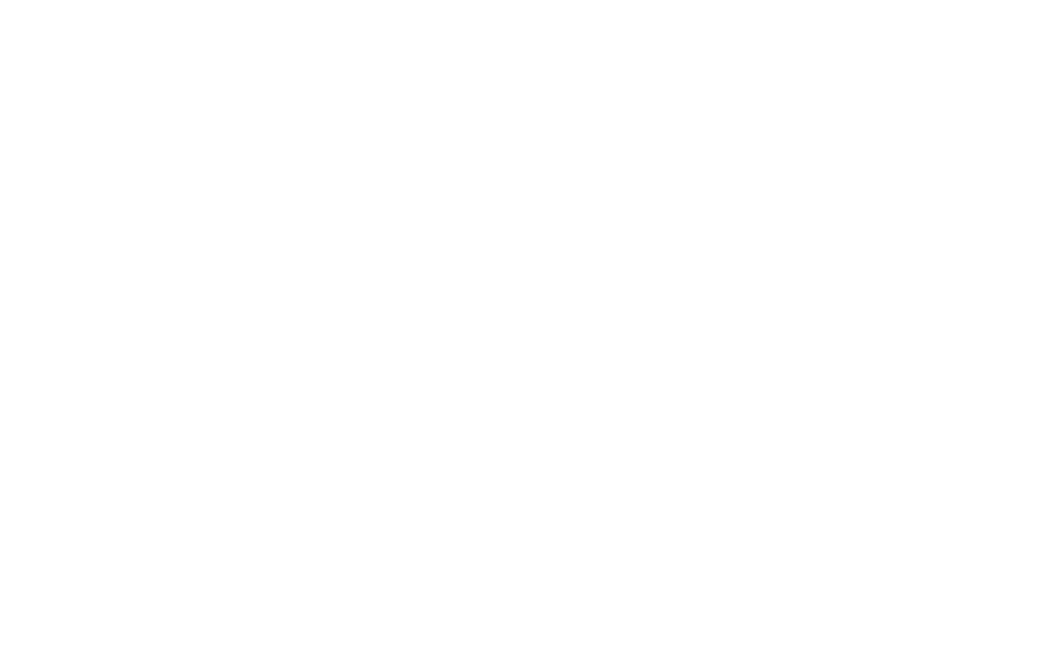
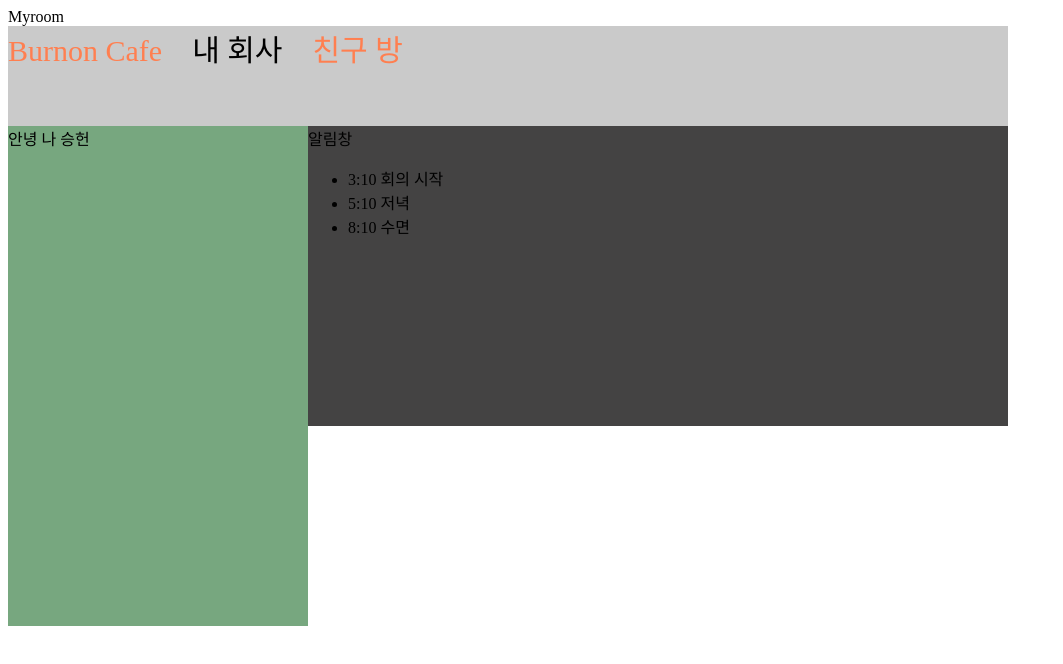
Before and after one commit to florence1920/Burnon, a Vue app in the folder front/: page /myroom in a window 1280 px wide. Shown: the top 664 px of the page, without its empty margins (0-1063 px from the left). Built offline with nearby package versions, Linux system fonts and the light colour scheme.

Commit message:
cafe comp

```diff
--- a/front/src/api/index.js
+++ b/front/src/api/index.js
@@ -1,7 +1,8 @@
 import axios from 'axios';
 
 function getRes(){
-    const url = 'http://18.191.144.222:5000/'
+    const url = 'http://localhost:5000/'
+    //const url = 'http://18.191.144.222:5000/'
     return axios.get(url);
 }
 
--- /dev/null
+++ b/front/src/components/common/Character.vue
@@ -0,0 +1,17 @@
+<template>
+  <div>
+      <div class="box">
+          안녕 나 승헌
+      </div>
+  </div>
+</template>
+
+<script>
+export default {
+
+}
+</script>
+
+<style scoped>
+    .box {width: 300px; height: 500px; background: rgb(119, 167, 127);}
+</style>
--- /dev/null
+++ b/front/src/components/common/NavFavorite.vue
@@ -0,0 +1,22 @@
+<template>
+    <div>
+        <div class="box">
+            <router-link to='/burnoncafe' class="nav fav">Burnon Cafe</router-link>
+            <router-link to='/mycompany' class="nav normal">내 회사</router-link>
+            <router-link to='/friend' class="nav fav">친구 방</router-link>
+        </div>
+    </div>
+</template>
+
+<script>
+export default {
+
+}
+</script>
+
+<style scoped>
+    .box {width: 1000px; height: 100px; background: #cacaca;}
+    .nav {text-decoration: none; font-size: 30px; margin:0 30px 0 0;}
+    .fav {color:coral;}
+    .normal {color:black;}
+</style>
--- /dev/null
+++ b/front/src/components/common/Notice.vue
@@ -0,0 +1,20 @@
+<template>
+  <div class="box">
+      알림창
+      <ul>
+          <li>3:10 회의 시작</li>
+          <li>5:10 저녁</li>
+          <li>8:10 수면</li>
+      </ul>
+  </div>
+</template>
+
+<script>
+export default {
+
+}
+</script>
+
+<style scoped>
+    .box {width: 700px; height: 300px; background: #444343;}
+</style>
--- /dev/null
+++ b/front/src/components/common/SpeechBubble.vue
@@ -0,0 +1,18 @@
+<template>
+  <div>
+      <div class="box">
+        포장하시겠습니까?
+        배달하시겠습니까?
+      </div>
+  </div>
+</template>
+
+<script>
+export default {
+
+}
+</script>
+
+<style scoped>
+    .box {width: 300px; height: 400px; background: #b95e5e;}
+</style>
--- a/front/src/router/index.js
+++ b/front/src/router/index.js
@@ -1,6 +1,8 @@
 import Vue from 'vue'
 import VueRouter from 'vue-router'
 import Mainview from '@/views/Mainview.vue'
+import BurnonCafeView from '@/views/company/food/cafe/BurnonCafeView.vue'
+import MyRoom from '@/views/MyRoom.vue';
 Vue.use(VueRouter)
 
 const routes = [
@@ -9,6 +11,17 @@ const routes = [
     name: 'Mainview',
     component: Mainview
   },
+  {
+    path: '/myroom',
+    name: 'MyRoom',
+    component: MyRoom
+  },
+  {
+    path: '/burnoncafe',
+    name: 'BurnonCafeView',
+    component: BurnonCafeView
+  },
+
 ]
 
 const router = new VueRouter({
--- a/front/src/views/Mainview.vue
+++ b/front/src/views/Mainview.vue
@@ -2,6 +2,7 @@
   <div>
       mainview
       <test></test>
+      <router-link to="/myroom" class="nav">마이 룸 바로가기</router-link>
   </div>
 </template>
 
@@ -13,6 +14,6 @@ export default {
 }
 </script>
 
-<style>
-
-</style>
+<style scoped>
+  .nav {text-decoration: none; font-size: 50px; color:rgb(255, 140, 0);}
+</style>>
--- /dev/null
+++ b/front/src/views/MyRoom.vue
@@ -0,0 +1,24 @@
+<template>
+    <div>
+        Myroom
+        <nav-favorite></nav-favorite>
+        <div>
+            <character class="floatL"></character>
+            <notice class="floatL"></notice>
+        </div>
+    </div>
+</template>
+
+<script>
+import Character from '../components/common/Character.vue'
+import NavFavorite from '../components/common/NavFavorite.vue'
+import Notice from '../components/common/Notice.vue'
+export default {
+  components: { NavFavorite, Character, Notice},
+
+}
+</script>
+
+<style scoped>
+    .floatL {float: left;}
+</style>
--- /dev/null
+++ b/front/src/views/company/food/cafe/BurnonCafeView.vue
@@ -0,0 +1,23 @@
+<template>
+  <div>
+      Burnon 카페에 오신것을 환영합니다.
+      <character></character>
+      <speech-bubble></speech-bubble>
+  </div>
+</template>
+
+<script>
+import Character from '../../../../components/common/Character.vue';
+import SpeechBubble from '../../../../components/common/SpeechBubble.vue';
+export default {
+    components: {
+        Character,
+        SpeechBubble,
+    },
+}
+</script>
+
+<sty
+    BurnonCafeMenule>
+
+</style>
```
Also changed, not shown: front/src/components/company/food/cafe/BurnonCafe/Menu.vue (added, +15 -0 lines).
